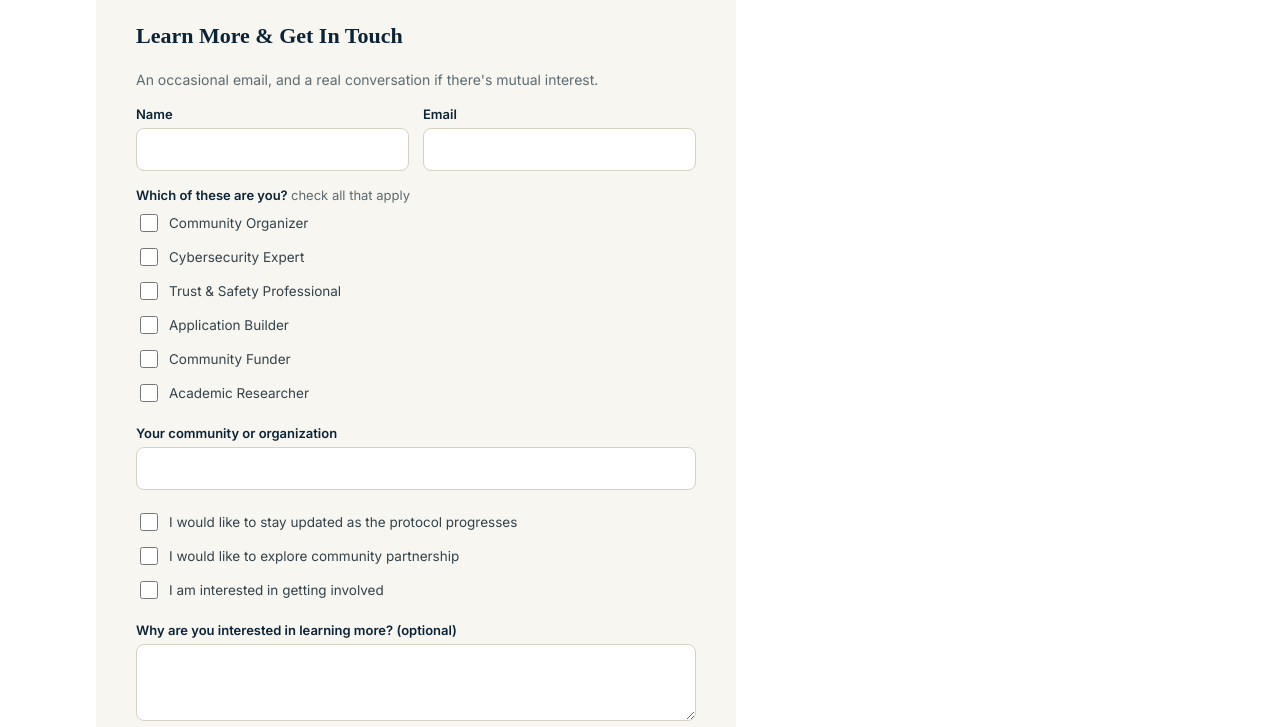
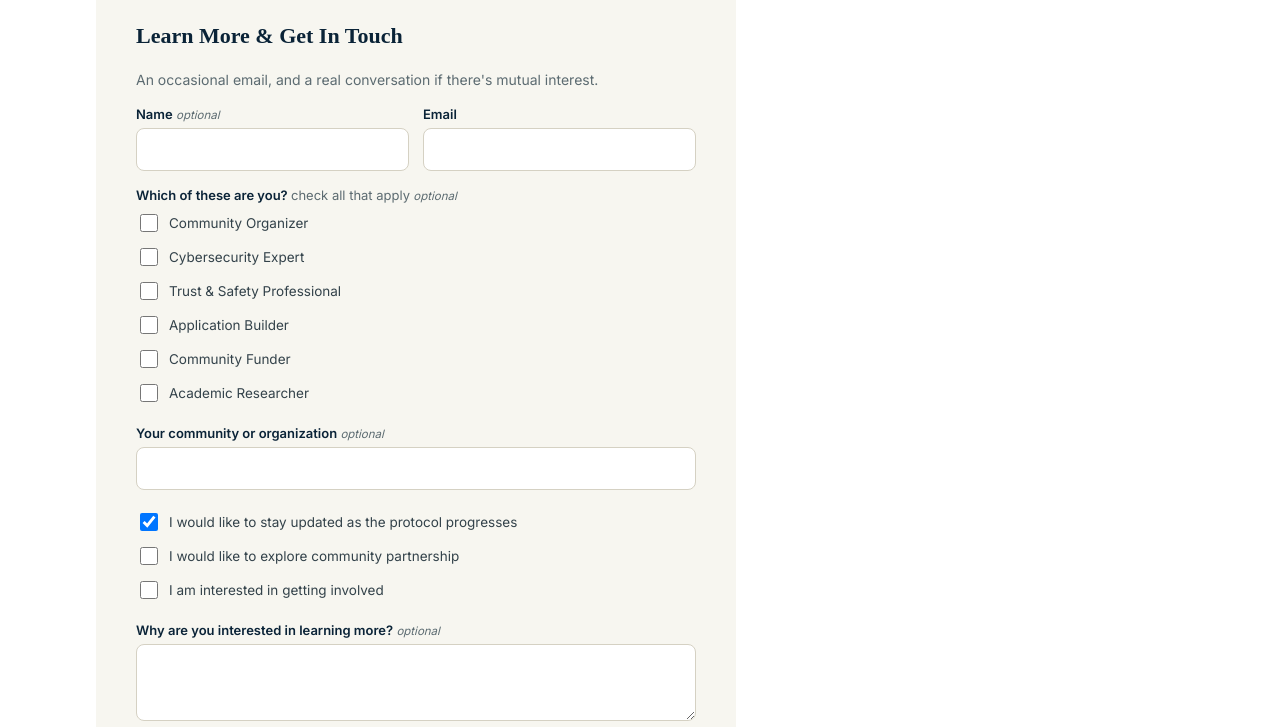
Before and after one commit to davidgljay/mcard_landing, a Jekyll site: the page built from index.html, in a window 1280 px wide and 1400 px high, scrolled down 4706 px. Shown: the part 434-1161 px from the top of the window. Built offline with Jekyll 4.4.1, drawn with Linux system fonts in a browser that asks for light colours; some web fonts are replaced.

Commit message:
Mark optional form fields and default-check the stay-updated box
Co-Authored-By: Claude Sonnet 5 <noreply@anthropic.com>

```diff
--- a/css/main.css
+++ b/css/main.css
@@ -600,6 +600,7 @@ textarea:focus-visible,
 }
 .involve-form__roles legend { font: 600 13px var(--font-body); color: var(--navy); padding: 0; margin-bottom: 4px; }
 .involve-form__roles .hint { font-weight: 400; color: var(--muted); }
+.optional { font-style: italic; font-weight: 400; font-size: 11.5px; color: var(--muted); }
 .involve-form__roles .checkbox {
   display: flex;
   align-items: center;
--- a/index.html
+++ b/index.html
@@ -154,7 +154,7 @@ description: A secure tool for building trust and exchanging resources in commun
 
       <div class="involve-form__row">
         <div class="field">
-          <label for="involve-name">Name</label>
+          <label for="involve-name">Name <span class="optional">optional</span></label>
           <input id="involve-name" name="name" type="text" autocomplete="name">
         </div>
         <div class="field">
@@ -164,7 +164,7 @@ description: A secure tool for building trust and exchanging resources in commun
       </div>
 
       <fieldset class="involve-form__roles">
-        <legend>{{ d.get_involved.form.role_question }} <span class="hint">{{ d.get_involved.form.role_hint }}</span></legend>
+        <legend>{{ d.get_involved.form.role_question }} <span class="hint">{{ d.get_involved.form.role_hint }}</span> <span class="optional">optional</span></legend>
         {% for role in d.get_involved.form.roles %}
         <label class="checkbox">
           <input type="checkbox" name="role" value="{{ role }}">
@@ -174,7 +174,7 @@ description: A secure tool for building trust and exchanging resources in commun
       </fieldset>
 
       <div class="field">
-        <label for="involve-org">Your community or organization</label>
+        <label for="involve-org">Your community or organization <span class="optional">optional</span></label>
         <input id="involve-org" name="organization" type="text">
       </div>
 
@@ -182,14 +182,14 @@ description: A secure tool for building trust and exchanging resources in commun
         <legend class="visually-hidden">How would you like to be involved?</legend>
         {% for interest in d.get_involved.form.interests %}
         <label class="checkbox">
-          <input type="checkbox" name="interest" value="{{ interest }}">
+          <input type="checkbox" name="interest" value="{{ interest }}" {% if forloop.first %}checked{% endif %}>
           {{ interest }}
         </label>
         {% endfor %}
       </fieldset>
 
       <div class="field">
-        <label for="involve-why">Why are you interested in learning more? (optional)</label>
+        <label for="involve-why">Why are you interested in learning more? <span class="optional">optional</span></label>
         <textarea id="involve-why" name="why" rows="3"></textarea>
       </div>
 
```
